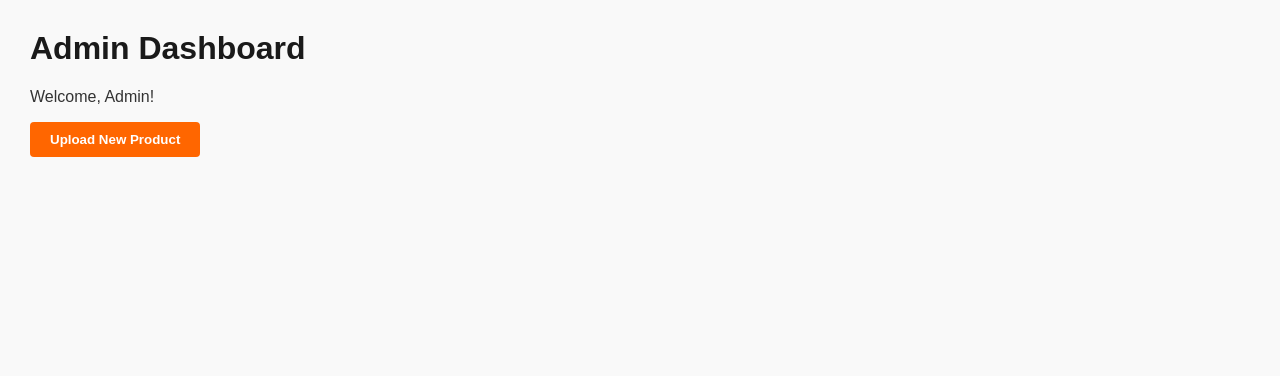
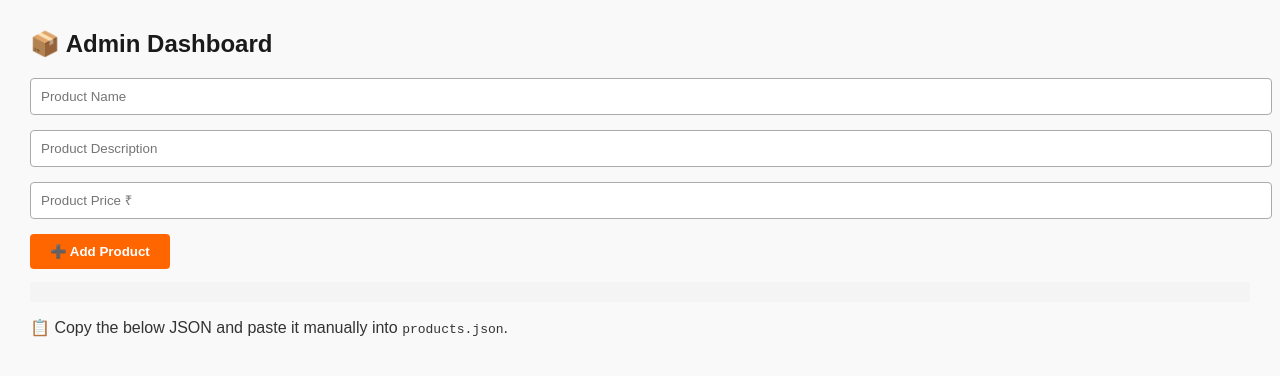
Before and after one commit to HATHRASIYA/hathrasiya.github.io, a plain HTML site: page dashboard.html in a window 1280 px wide. Drawn offline with Linux system fonts and the light colour scheme.

Commit message:
Update dashboard.html

```diff
--- a/dashboard.html
+++ b/dashboard.html
@@ -1,13 +1,24 @@
 <!DOCTYPE html>
 <html lang="en">
 <head>
-  <meta charset="UTF-8" />
-  <title>Dashboard – HATHRASIYA</title>
-  <link rel="stylesheet" href="styles/custom.css" />
+  <meta charset="UTF-8">
+  <title>Admin Dashboard - HATHRASIYA</title>
+  <link rel="stylesheet" href="../styles/custom.css">
 </head>
 <body>
-  <h1>Admin Dashboard</h1>
-  <p>Welcome, Admin!</p>
-  <a href="admin/upload.html"><button>Upload New Product</button></a>
+  <h2>📦 Admin Dashboard</h2>
+
+  <form id="productForm">
+    <input type="text" id="name" placeholder="Product Name" required><br>
+    <input type="text" id="description" placeholder="Product Description" required><br>
+    <input type="number" id="price" placeholder="Product Price ₹" required><br>
+    <button type="submit">➕ Add Product</button>
+  </form>
+
+  <pre id="output" style="background:#f4f4f4;padding:10px;"></pre>
+
+  <p>📋 Copy the below JSON and paste it manually into <code>products.json</code>.</p>
+
+  <script src="admin/admin.js"></script>
 </body>
 </html>
```
